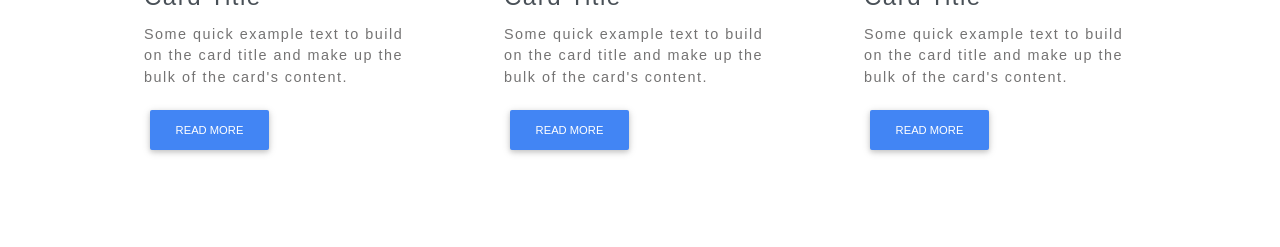
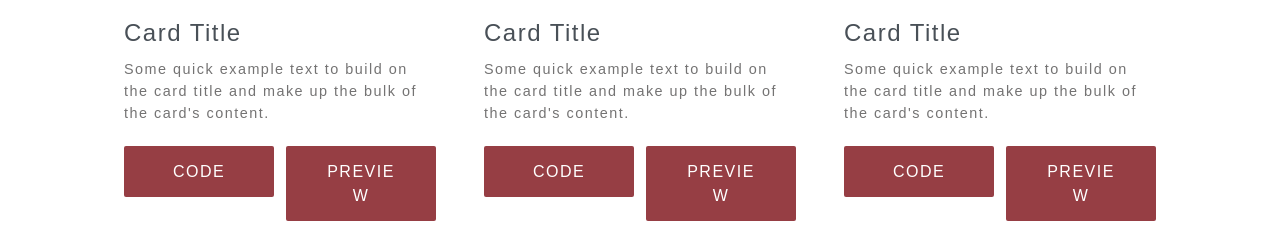
Before and after one commit to erodriguez0/portfolio, a PHP site: page / in a window 1280 px wide. Shown: the part 1566-1813 px from the top of the page. Before the commit the page ends 1721 px from the top, so only its background shows below. Run offline with PHP 8.4, Linux system fonts and the light colour scheme; some libraries are stand-ins or nearby versions; some web fonts are replaced.

Commit message:
button on cards

```diff
--- a/index.html
+++ b/index.html
@@ -28,7 +28,7 @@
 
 <main class="container">
 
-    <section class="d-flex vh-100">
+    <section id="cover" class="d-flex vh-100">
         <div class="row align-self-center mx-auto">
 
         	<div class="col-12 mx-auto cover">
@@ -89,11 +89,17 @@
         					</a>
         				</div>
 
-        				<div class="card-body">
-        					<h4 class="card-title">Card Title</h4>
+        				<div class="card-body px-0">
+        					<h4 class="card-title bold">Card Title</h4>
         					<p class="card-text">Some quick example text to build on the card title and make up the bulk of the card's content.</p>
-							<!-- Provides extra visual weight and identifies the primary action in a set of buttons -->
-							<button type="button" class="btn btn-primary btn-md">Read more</button>
+							<div class="buttons row">
+								<div class="col-6 pr-0">
+									<a class="btn btn-dark-red z-depth-0 d-block ml-0" href="#">Code</a>
+								</div>
+								<div class="col-6 pl-0">
+									<a id="projects-btn" class="btn btn-dark-red z-depth-0 d-block mr-0">Preview</a>
+								</div>
+							</div>
 						</div>
 					</div>
         			<div class="card mx-4 z-depth-0">
@@ -104,11 +110,17 @@
         					</a>
         				</div>
 
-        				<div class="card-body">
+        				<div class="card-body px-0">
         					<h4 class="card-title">Card Title</h4>
         					<p class="card-text">Some quick example text to build on the card title and make up the bulk of the card's content.</p>
-							<!-- Provides extra visual weight and identifies the primary action in a set of buttons -->
-							<button type="button" class="btn btn-primary btn-md">Read more</button>
+							<div class="buttons row">
+								<div class="col-6 pr-0">
+									<a class="btn btn-dark-red z-depth-0 d-block ml-0" href="#">Code</a>
+								</div>
+								<div class="col-6 pl-0">
+									<a id="projects-btn" class="btn btn-dark-red z-depth-0 d-block mr-0">Preview</a>
+								</div>
+							</div>
 						</div>
 					</div>
 
@@ -120,10 +132,17 @@
         					</a>
         				</div>
 
-        				<div class="card-body">
+        				<div class="card-body px-0">
         					<h4 class="card-title">Card Title</h4>
         					<p class="card-text">Some quick example text to build on the card title and make up the bulk of the card's content.</p>
-							<button type="button" class="btn btn-primary btn-md">Read more</button>
+							<div class="buttons row">
+								<div class="col-6 pr-0">
+									<a class="btn btn-dark-red z-depth-0 d-block ml-0" href="#">Code</a>
+								</div>
+								<div class="col-6 pl-0">
+									<a id="projects-btn" class="btn btn-dark-red z-depth-0 d-block mr-0">Preview</a>
+								</div>
+							</div>
 						</div>
 					</div>
 
@@ -140,11 +159,18 @@
         					</a>
         				</div>
 
-        				<div class="card-body">
+        				<div class="card-body px-0">
         					<h4 class="card-title">Card Title</h4>
         					<p class="card-text">Some quick example text to build on the card title and make up the bulk of the card's content.</p>
 							<!-- Provides extra visual weight and identifies the primary action in a set of buttons -->
-							<button type="button" class="btn btn-primary btn-md">Read more</button>
+							<div class="buttons row">
+								<div class="col-6 pr-0">
+									<a class="btn btn-dark-red z-depth-0 d-block ml-0" href="#">Code</a>
+								</div>
+								<div class="col-6 pl-0">
+									<a id="projects-btn" class="btn btn-dark-red z-depth-0 d-block mr-0">Preview</a>
+								</div>
+							</div>
 						</div>
 					</div>
 
@@ -156,10 +182,17 @@
         					</a>
         				</div>
 
-        				<div class="card-body">
+        				<div class="card-body px-0">
         					<h4 class="card-title">Card Title</h4>
         					<p class="card-text">Some quick example text to build on the card title and make up the bulk of the card's content.</p>
-							<button type="button" class="btn btn-primary btn-md">Read more</button>
+							<div class="buttons row">
+								<div class="col-6 pr-0">
+									<a class="btn btn-dark-red z-depth-0 d-block ml-0" href="#">Code</a>
+								</div>
+								<div class="col-6 pl-0">
+									<a id="projects-btn" class="btn btn-dark-red z-depth-0 d-block mr-0">Preview</a>
+								</div>
+							</div>
 						</div>
 					</div>
 
@@ -171,10 +204,17 @@
         					</a>
         				</div>
 
-        				<div class="card-body">
+        				<div class="card-body px-0">
         					<h4 class="card-title">Card Title</h4>
         					<p class="card-text">Some quick example text to build on the card title and make up the bulk of the card's content.</p>
-							<button type="button" class="btn btn-primary btn-md">Read more</button>
+							<div class="buttons row">
+								<div class="col-6 pr-0">
+									<a class="btn btn-dark-red z-depth-0 d-block ml-0" href="#">Code</a>
+								</div>
+								<div class="col-6 pl-0">
+									<a id="projects-btn" class="btn btn-dark-red z-depth-0 d-block mr-0">Preview</a>
+								</div>
+							</div>
 						</div>
 					</div>
 
--- a/style.css
+++ b/style.css
@@ -53,7 +53,7 @@ html, body {
 }
 
 .social-icons a:hover {
-	background-color: #783136;
+	background-color: #963e44;
 }
 
 .buttons a {
```
